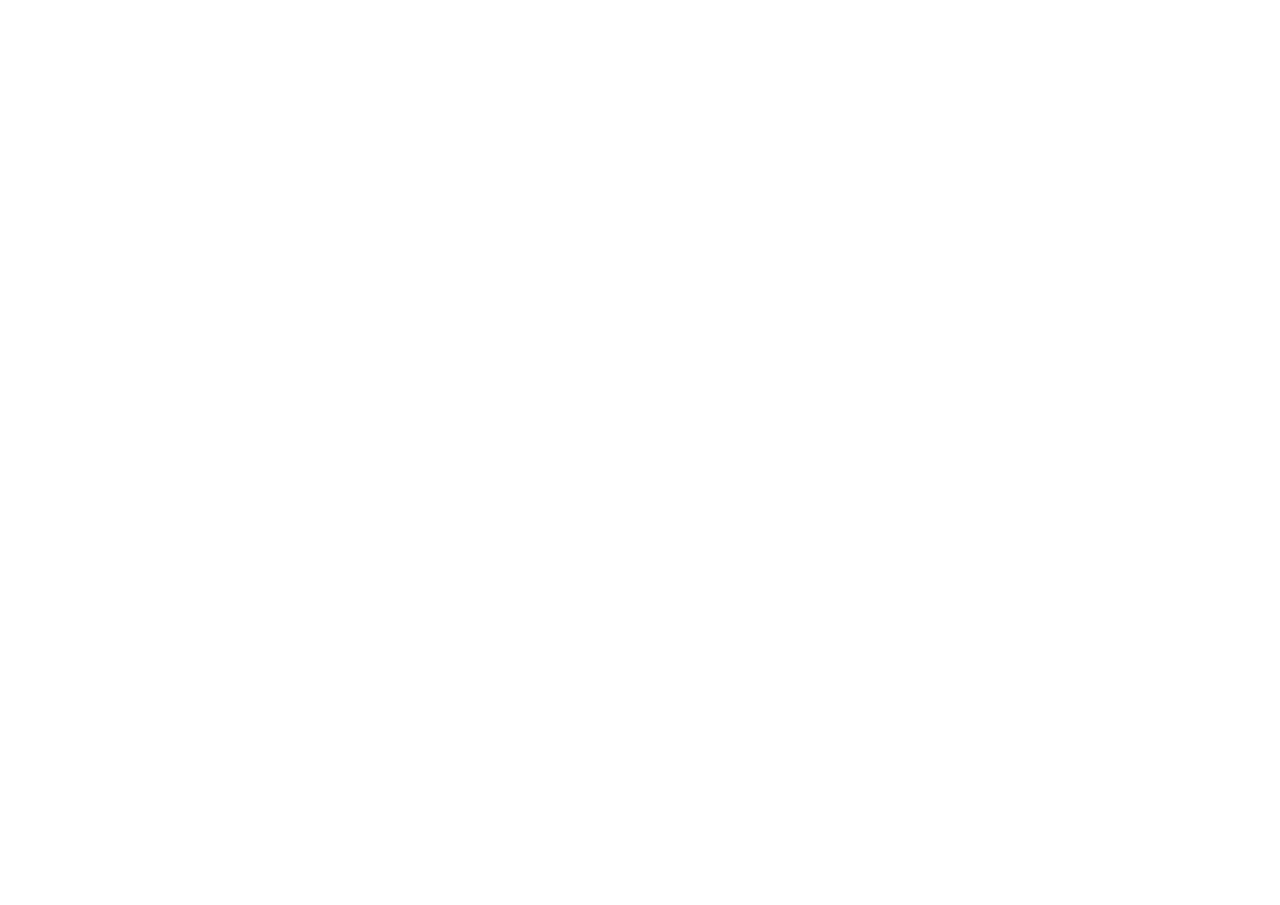
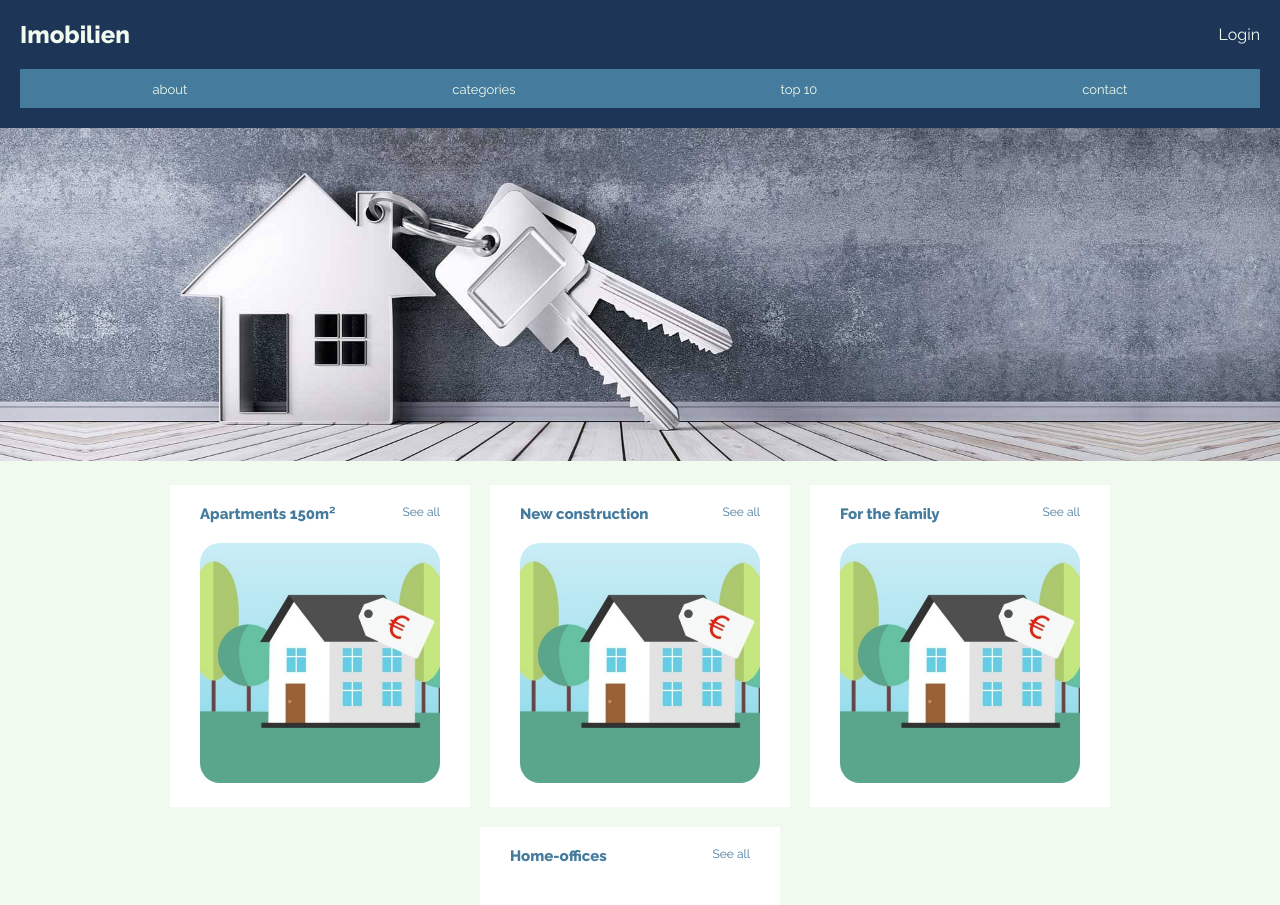
Before and after one commit to Omarci55/Responsive-layout-practice, a plain HTML site: page index.html in a window 1280 px wide. Before the commit the page ends 800 px from the top, so only its background shows below. Drawn offline with Linux system fonts and the light colour scheme.

Commit message:
update part 1

```diff
--- a/css/styles.css
+++ b/css/styles.css
@@ -0,0 +1,120 @@
+@import url('https://fonts.googleapis.com/css2?family=Raleway:wght@100;200;300;400;600;800&display=swap');
+
+* {
+    margin: 0;
+    padding: 0;
+    box-sizing: border-box;
+}
+
+html {
+    font-size: 62.5%;
+}
+
+body {
+    font-size: 1.6rem;
+    font-family: 'Raleway', sans-serif;
+    background-color: #F1FAEE;
+}
+
+header {
+    padding: 2rem 2rem 0;
+    background-color: #1D3557;
+}
+
+main,
+.flex-col,
+.flex.row {
+    display: flex;
+}
+
+.flex-col {
+    flex-direction: column;
+}
+
+main {
+    /* display: flex; */
+    justify-content: center;
+    align-content: center;
+    flex-wrap: wrap;
+    gap: 2rem;
+    margin: 0 3rem;
+    /* width: 90%; */
+}
+
+.logo-login {
+    display: flex;
+    color: #F1FAEE;
+    justify-content: space-between;
+    align-items: center;
+}
+
+.main-menu {
+    display: flex;
+    justify-content: space-around;
+    margin: 2rem 0;
+    padding: 1rem 0;
+    list-style: none;
+    background-color: #457B9D;
+}
+
+.main-menu a {
+    color: #F1FAEE;
+    font-size: 1.3rem;
+    text-decoration: none;
+    text-transform: lowercase;
+}
+
+.banner-1 img {
+    width: 100%;
+    margin: 0 0 2rem;
+}
+
+
+.box {
+    flex-basis: 20%;
+    padding: 2rem 3rem;
+    background-color: #fff;
+    flex-wrap: wrap;
+    min-width: 300px;
+}
+
+.top-title {
+    display: flex;
+    justify-content: space-between;
+    margin-bottom: 2rem;
+}
+
+.title-p {
+    font-size: 1.5rem;
+    font-weight: bold;
+    /* padding:1rem 2rem; */
+    /* margin-bottom: 2rem; */
+    color: #457B9D;
+}
+
+.see-all {
+    color: #457B9D;
+    font-size: 1.2rem;
+    text-decoration: none;
+    /* adding-right: 2rem; */
+}
+.box img {
+    width: 100%;
+    border-radius: 20px;
+}
+
+.categories-div {
+    display: flex;
+    justify-content: space-between;
+    flex-basis: 1;
+    flex-wrap: wrap;
+    height: 400px;
+    /* justify-content: space-around; */
+}
+
+.photo-small {
+    width: 45%;
+    height: 100px;
+    border: 1px solid black;
+    align-items: stretch;
+}
--- a/index.html
+++ b/index.html
@@ -4,10 +4,127 @@
     <meta charset="UTF-8">
     <meta http-equiv="X-UA-Compatible" content="IE=edge">
     <meta name="viewport" content="width=device-width, initial-scale=1.0">
-    <title>Document</title>
+    <title>Practicing Responsive designs</title>
     <link rel="stylesheet" href="css/styles.css">
 </head>
+
 <body>
+
+    <header class="flex-col">
+        <section class="flex-row logo-login">
+            <h1>
+                Imobilien
+            </h1>
+            <div>
+                <p>
+                    Login
+                </p>
+            </div>
+        </section>
+
+        <nav>
+            <ul class="flex-row main-menu">
+                <li><a href="#">About</a></li>
+                <li><a href="#">Categories</a></li>
+                <li><a href="#">Top 10</a></li>
+                <li><a href="#">Contact</a></li>
+            </ul>
+        </nav>
+    </header>
+
+    <section class="banner-1">
+        <img src="images/firstclass_.jpg" alt="house miniatur with keys ">
+    </section>
+
+    <main class="main-container">
+
+        <section class="box ">
+            <div class="top-title">
+                <p class="title-p">
+                    Apartments  150m²
+                </p>
+                <a class="see-all" href="#">
+                    See all
+                </a>
+            </div>
+            <img src="images/1580975335073.jpg" alt="">
+        </section>
+
+        <section class="box ">
+            <div class="top-title">
+                <p class="title-p">
+                    New construction
+                </p>
+                <a class="see-all" href="#">
+                    See all
+                </a>
+            </div>
+            <img src="images/1580975335073.jpg" alt="">
+        </section>
+
+        <section class="box ">
+            <div class="top-title">
+                <p class="title-p">
+                    For the family
+                </p>
+                <a class="see-all" href="#">
+                    See all
+                </a>
+            </div>
+            <img src="images/1580975335073.jpg" alt="">
+        </section>
+
+        <section class="box ">
+            <div class="top-title">
+                <p class="title-p">
+                    Home-offices
+                </p>
+                <a class="see-all" href="#">
+                    See all
+                </a>
+            </div>
+            <!-- <img src="images/1580975335073.jpg" alt=""> -->
+        </section>
+
+        <!-- <section class="box box-categories">
+            <div class="top-title">
+                <p class="title-p">
+                    Houses new construction
+                </p>
+                <a class="see-all" href="#">
+                    See all
+                </a>
+            </div>
+            <div class="categories-div">
+                <div class="photo-small">
+                    <img src="images/firstclass_immobilien_grundstuecke_2021.jpg" alt="">
+                </div>
+                <div class="photo-small">
+
+                </div>
+                <div class="photo-small">
+
+                </div>
+                <div class="photo-small">
+
+                </div>
+            </div>
+        </section> -->
+
+        <article>
+
+        </article>
+
+
+
+
+
+
+    </main>
+
+    <footer>
+
+    </footer>
 
 </body>
 </html>
```
Also changed, not shown: images/1580975335073.jpg (added), 1 other file.
